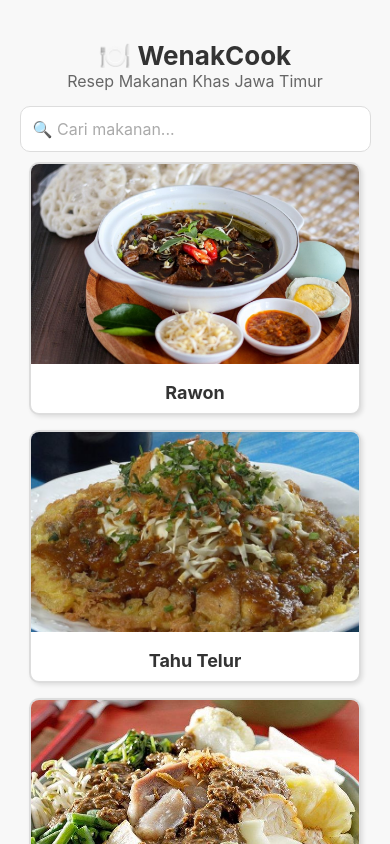
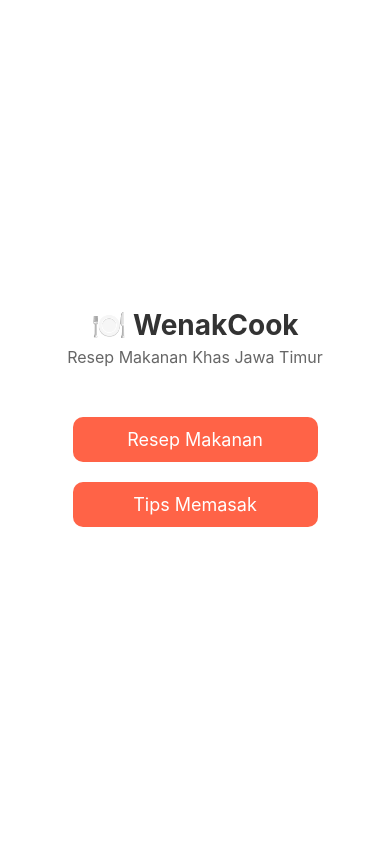
Before and after one commit to riki070104/WenakCook, a React Native app: screen / in a window 390 px wide. Built offline with nearby package versions, Linux system fonts and the light colour scheme.

Commit message:
[BAB 4] LAYOUT

```diff
--- a/App.jsx
+++ b/App.jsx
@@ -1,8 +1,24 @@
-import React from "react";
+import React, { useState } from "react";
+import { View } from "react-native";
+import WelcomeScreen from "./src/screens/WelcomeScreen";
 import HomeScreen from "./src/screens/HomeScreen";
+import TipsScreen from "./src/screens/TipsScreen";
 
 const App = () => {
-  return <HomeScreen />;
+  const [currentScreen, setCurrentScreen] = useState("welcome");
+
+  const renderScreen = () => {
+    switch (currentScreen) {
+      case "home":
+        return <HomeScreen navigation={{ navigate: setCurrentScreen }} />;
+      case "tips":
+        return <TipsScreen navigation={{ navigate: setCurrentScreen }} />;
+      default:
+        return <WelcomeScreen onNavigate={setCurrentScreen} />;
+    }
+  };
+
+  return <View style={{ flex: 1 }}>{renderScreen()}</View>;
 };
 
 export default App;
--- a/src/screens/HomeScreen.jsx
+++ b/src/screens/HomeScreen.jsx
@@ -3,9 +3,9 @@ import {
   View,
   Text,
   ScrollView,
-  TextInput,
   Image,
   TouchableOpacity,
+  TextInput,
   StyleSheet,
   Dimensions,
 } from "react-native";
@@ -21,7 +21,7 @@ const recipes = [
   { id: 5, name: "Lontong Balap", image: require("../assets/images/LontongBalap.jpg"), description: "Lontong, tahu, tauge, lentho, dan kuah gurih khas Surabaya." },
 ];
 
-const HomeScreen = () => {
+const HomeScreen = ({ navigation }) => {
   const [selectedRecipe, setSelectedRecipe] = useState(null);
   const [searchText, setSearchText] = useState("");
 
@@ -31,6 +31,11 @@ const HomeScreen = () => {
 
   return (
     <View style={styles.container}>
+      {/* Tombol Kembali */}
+      <TouchableOpacity style={styles.backButton} onPress={() => navigation.navigate("welcome")}>
+        <Text style={styles.backText}>← Kembali</Text>
+      </TouchableOpacity>
+
       <Text style={styles.title}>🍽️ WenakCook</Text>
       <Text style={styles.subtitle}>Resep Makanan Khas Jawa Timur</Text>
 
@@ -43,11 +48,7 @@ const HomeScreen = () => {
       />
 
       <View style={styles.scrollContainer}>
-        <ScrollView
-          contentContainerStyle={styles.scrollContent}
-          showsVerticalScrollIndicator={true}
-          keyboardShouldPersistTaps="handled"
-        >
+        <ScrollView contentContainerStyle={styles.scrollContent} showsVerticalScrollIndicator={true}>
           {filteredRecipes.length > 0 ? (
             filteredRecipes.map((item) => (
               <TouchableOpacity
@@ -65,7 +66,6 @@ const HomeScreen = () => {
         </ScrollView>
       </View>
 
-      {/* Props dan State diterapkan di sini */}
       {selectedRecipe && (
         <RecipeModal recipe={selectedRecipe} onClose={() => setSelectedRecipe(null)} />
       )}
@@ -80,10 +80,26 @@ const styles = StyleSheet.create({
     paddingTop: 40,
     alignItems: "center",
   },
+  backButton: {
+    position: "absolute",
+    top: 40,
+    left: 20,
+    backgroundColor: "#ddd",
+    paddingHorizontal: 12,
+    paddingVertical: 6,
+    borderRadius: 8,
+    zIndex: 10,
+  },
+  backText: {
+    fontSize: 14,
+    fontWeight: "bold",
+    color: "#333",
+  },
   title: {
     fontSize: 26,
     fontWeight: "bold",
     color: "#333",
+    marginTop: 20,
   },
   subtitle: {
     fontSize: 16,
--- /dev/null
+++ b/src/screens/TipsScreen.jsx
@@ -0,0 +1,52 @@
+import React from "react";
+import { View, Text, StyleSheet, ScrollView, TouchableOpacity } from "react-native";
+
+const TipsScreen = ({ navigation }) => {
+  return (
+    <ScrollView contentContainerStyle={styles.container}>
+      <TouchableOpacity style={styles.backButton} onPress={() => navigation.navigate("welcome")}>
+        <Text style={styles.backText}>← Kembali</Text>
+      </TouchableOpacity>
+
+      <Text style={styles.title}>Tips Memasak</Text>
+      <Text style={styles.tip}>🍳 Panaskan wajan terlebih dahulu sebelum memasukkan bahan.</Text>
+      <Text style={styles.tip}>🧂 Gunakan garam secukupnya, dan cicipi dahulu sebelum menambahkannya.</Text>
+      <Text style={styles.tip}>🧼 Pastikan bahan-bahan dicuci bersih sebelum dimasak.</Text>
+      <Text style={styles.tip}>🕒 Jangan terlalu lama memasak sayuran agar kandungan gizinya tetap terjaga.</Text>
+      <Text style={styles.tip}>🔥 Gunakan api kecil untuk masakan yang memerlukan waktu lama seperti semur.</Text>
+    </ScrollView>
+  );
+};
+
+const styles = StyleSheet.create({
+  container: {
+    padding: 20,
+    backgroundColor: "#fff",
+  },
+  backButton: {
+    backgroundColor: "#ddd",
+    padding: 10,
+    borderRadius: 8,
+    alignSelf: "flex-start",
+    marginBottom: 10,
+  },
+  backText: {
+    fontSize: 14,
+    fontWeight: "bold",
+    color: "#333",
+  },
+  title: {
+    fontSize: 24,
+    fontWeight: "bold",
+    marginBottom: 20,
+    color: "#333",
+    textAlign: "center",
+  },
+  tip: {
+    fontSize: 16,
+    marginBottom: 10,
+    color: "#555",
+  },
+});
+
+export default TipsScreen;
--- /dev/null
+++ b/src/screens/WelcomeScreen.jsx
@@ -0,0 +1,58 @@
+import React from "react";
+import { View, Text, StyleSheet, TouchableOpacity } from "react-native";
+
+const WelcomeScreen = ({ onNavigate }) => {
+  return (
+    <View style={styles.container}>
+      <View style={styles.box}>
+        <Text style={styles.title}>🍽️ WenakCook</Text>
+        <Text style={styles.subtitle}>Resep Makanan Khas Jawa Timur</Text>
+      </View>
+      <TouchableOpacity style={styles.button} onPress={() => onNavigate("home")}>
+        <Text style={styles.buttonText}>Resep Makanan</Text>
+      </TouchableOpacity>
+      <TouchableOpacity style={styles.button} onPress={() => onNavigate("tips")}>
+        <Text style={styles.buttonText}>Tips Memasak</Text>
+      </TouchableOpacity>
+    </View>
+  );
+};
+
+const styles = StyleSheet.create({
+  container: {
+    flex: 1,
+    justifyContent: "center",
+    alignItems: "center",
+    backgroundColor: "#fff",
+    padding: 20,
+  },
+  box: {
+    marginBottom: 40,
+    alignItems: "center",
+  },
+  title: {
+    fontSize: 28,
+    fontWeight: "bold",
+    color: "#333",
+  },
+  subtitle: {
+    fontSize: 16,
+    color: "#666",
+    marginTop: 5,
+  },
+  button: {
+    backgroundColor: "#ff6347",
+    paddingVertical: 12,
+    paddingHorizontal: 25,
+    borderRadius: 10,
+    marginVertical: 10,
+    width: "70%",
+    alignItems: "center",
+  },
+  buttonText: {
+    color: "#fff",
+    fontSize: 18,
+  },
+});
+
+export default WelcomeScreen;
```
